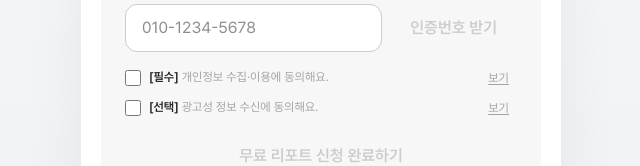
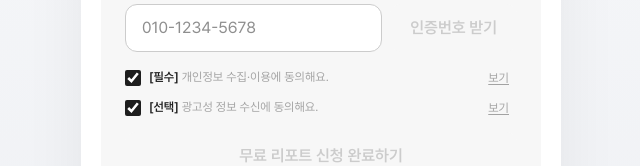
Before and after one commit to dotshef/the-a-report, a Next.js app: page /request in a window 1280 px wide. Shown: the part 256-422 px from the top of the page, without its empty margins (319-959 px from the left). Built offline with nearby package versions, Linux system fonts and the light colour scheme; no server answers.

Commit message:
feat: 동의 체크박스 기본 체크

```diff
--- a/src/components/landing/LeadForm.tsx
+++ b/src/components/landing/LeadForm.tsx
@@ -134,8 +134,8 @@ export function LeadForm({
   const [step, setStep] = useState<"idle" | "sent" | "verified">("idle");
   const [busy, setBusy] = useState(false);
   const [smsMsg, setSmsMsg] = useState("");
-  const [agreePrivacy, setAgreePrivacy] = useState(false);
-  const [agreeMarketing, setAgreeMarketing] = useState(false);
+  const [agreePrivacy, setAgreePrivacy] = useState(true);
+  const [agreeMarketing, setAgreeMarketing] = useState(true);
   const [openModal, setOpenModal] = useState<null | "privacy" | "marketing">(
     null,
   );
```
